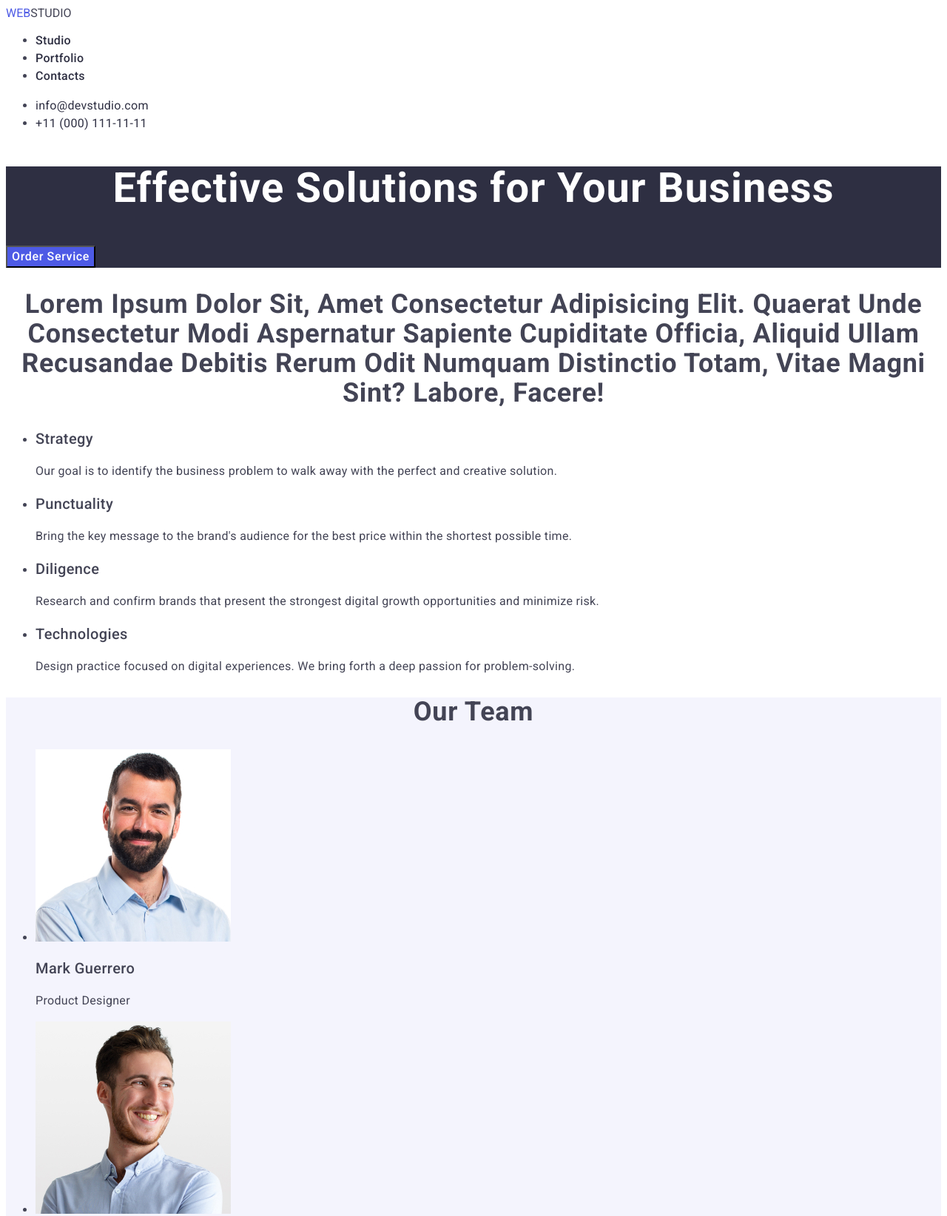
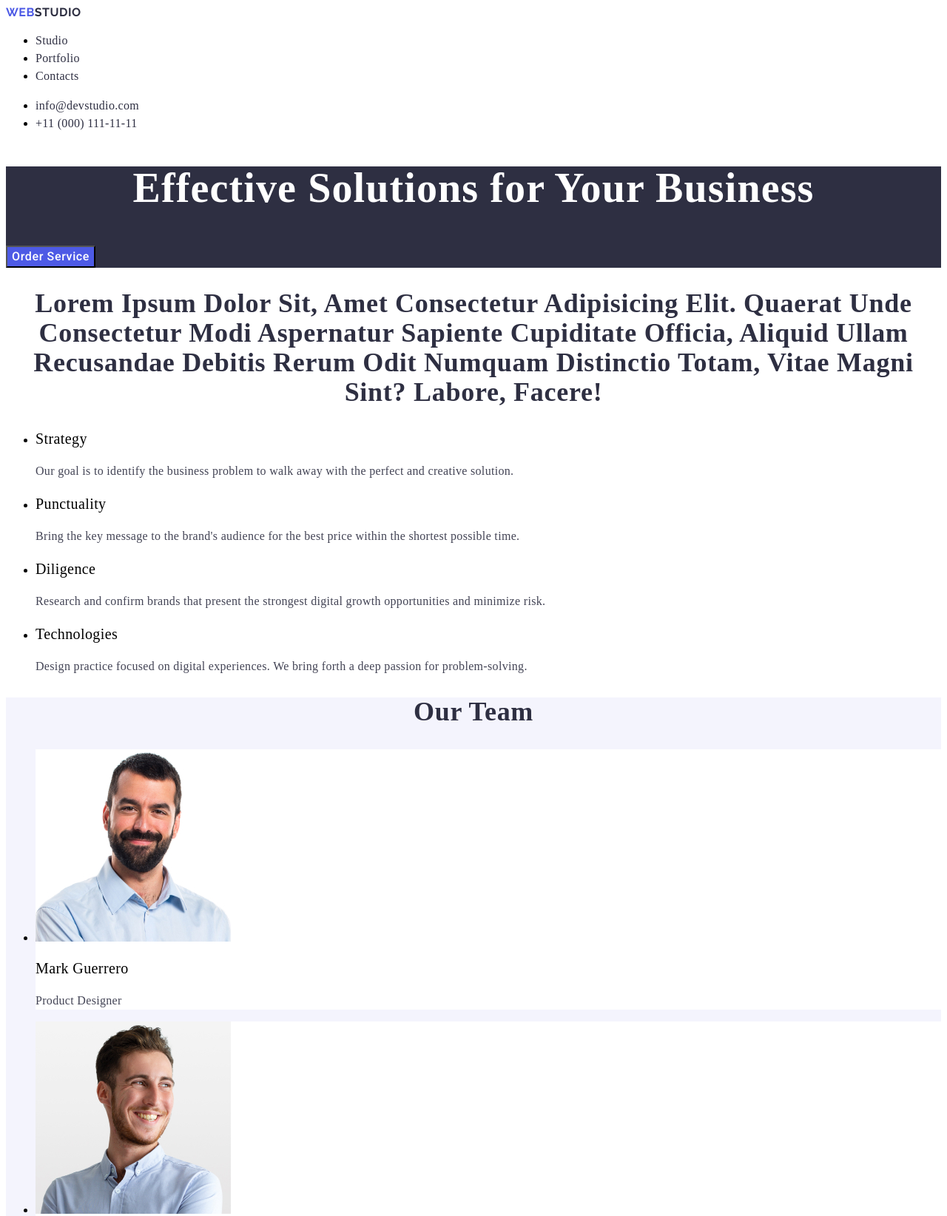
Before and after one commit to AnnaEmkha/goit-markup-hw-02, a plain HTML site: page index.html in a window 1280 px wide. Shown: the top 1644 px of the page at 74% size. Drawn offline with Linux system fonts and the light colour scheme.

Commit message:
нові зміни

```diff
--- a/css/styles.css
+++ b/css/styles.css
@@ -1,4 +1,4 @@
-body {
+.body {
   background: #ffffff;
   font-family: "Roboto", sans-serif;
   color: #434455;
@@ -9,9 +9,16 @@ body {
   text-transform: uppercase;
   text-decoration: none;
   color: inherit;
+  font-family: "Raleway", sans-serif;
+  font-weight: 700;
+  font-size: 18;
+  line-height: 1.17;
+  letter-spacing: 0.03em;
+  text-transform: uppercase;
+  color: #4d5ae5;
 }
 .logo-accent {
-  color: #4d5ae5;
+  color: #2e2f42;
 }
 .header-link {
   font-size: 16px;
@@ -67,6 +74,7 @@ body {
   letter-spacing: 0.02em;
   text-align: center;
   text-transform: capitalize;
+  color: #2e2f42;
 }
 .subtitle {
   font-size: 20px;
@@ -81,7 +89,10 @@ body {
   color: #434455;
 }
 .team-seaction {
-  background: #f4f4fd;
+  background-color: #f4f4fd;
+}
+.team-seaction-item {
+  background-color: #ffffff;
 }
 .page-footer {
   background: #2e2f42;
--- a/index.html
+++ b/index.html
@@ -19,10 +19,14 @@
       <!-- menu nav-->
       <nav>
         <a class="logo" href="./index.html"
-          ><span class="logo-accent">Web</span>Studio</a
+          >Web<span class="logo-accent">Studio</span></a
         >
         <ul>
-          <li><a class="header-link" href="" target="_blank">Studio</a></li>
+          <li>
+            <a class="header-link" href="./index.html" target="_blank"
+              >Studio</a
+            >
+          </li>
           <li><a class="header-link" href="" target="_blank">Portfolio</a></li>
           <li><a class="header-link" href="" target="_blank">Contacts</a></li>
         </ul>
@@ -94,26 +98,26 @@
       <section class="team-seaction">
         <h2 class="title">Our Team</h2>
         <ul>
-          <li>
+          <li class="team-seaction-item">
             <!--Team card 1-->
             <img src="./images/pd.jpg" width="264" alt="Mark Guerrero foto" />
             <h3 class="subtitle">Mark Guerrero</h3>
             <p class="body-text">Product Designer</p>
           </li>
           <!--Team card 2-->
-          <li>
+          <li class="team-seaction-item">
             <img src="./images/fd.jpg" width="264" alt="Tom Ford foto" />
             <h3 class="subtitle">Tom Ford</h3>
             <p class="body-text">Frontend Developer</p>
           </li>
           <!--Team card 3-->
-          <li>
+          <li class="team-seaction-item">
             <img src="./images/mg.jpg" width="264" alt="Camila Garcia foto" />
             <h3 class="subtitle">Camila Garcia</h3>
             <p class="body-text">Marketing</p>
           </li>
           <!--Team card 4-->
-          <li>
+          <li class="team-seaction-item">
             <img src="./images/ui.jpg" width="264" alt="Daniel Wilson foto" />
             <h3 class="subtitle">Daniel Wilson</h3>
             <p class="body-text">UI Designer</p>
```
